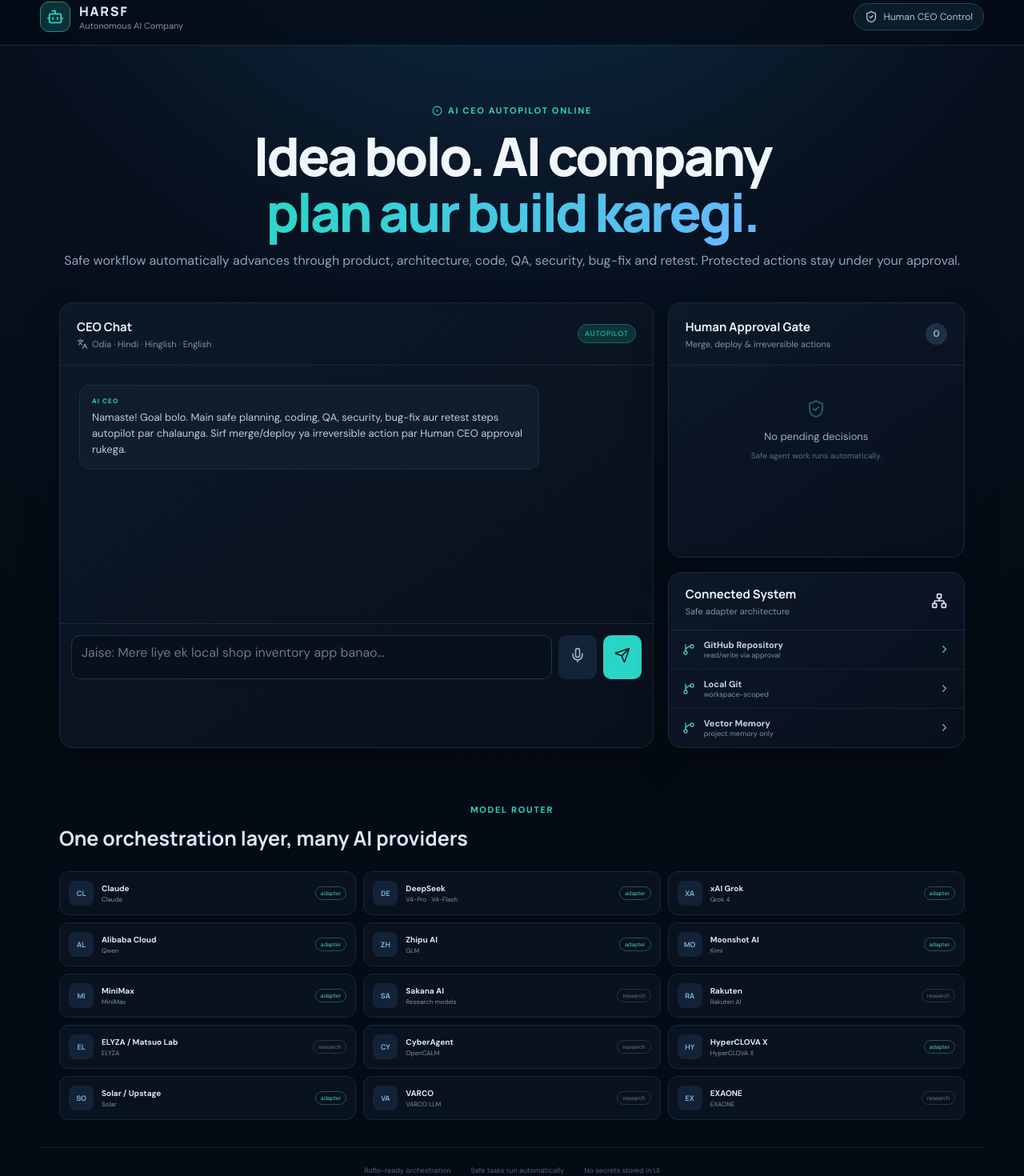
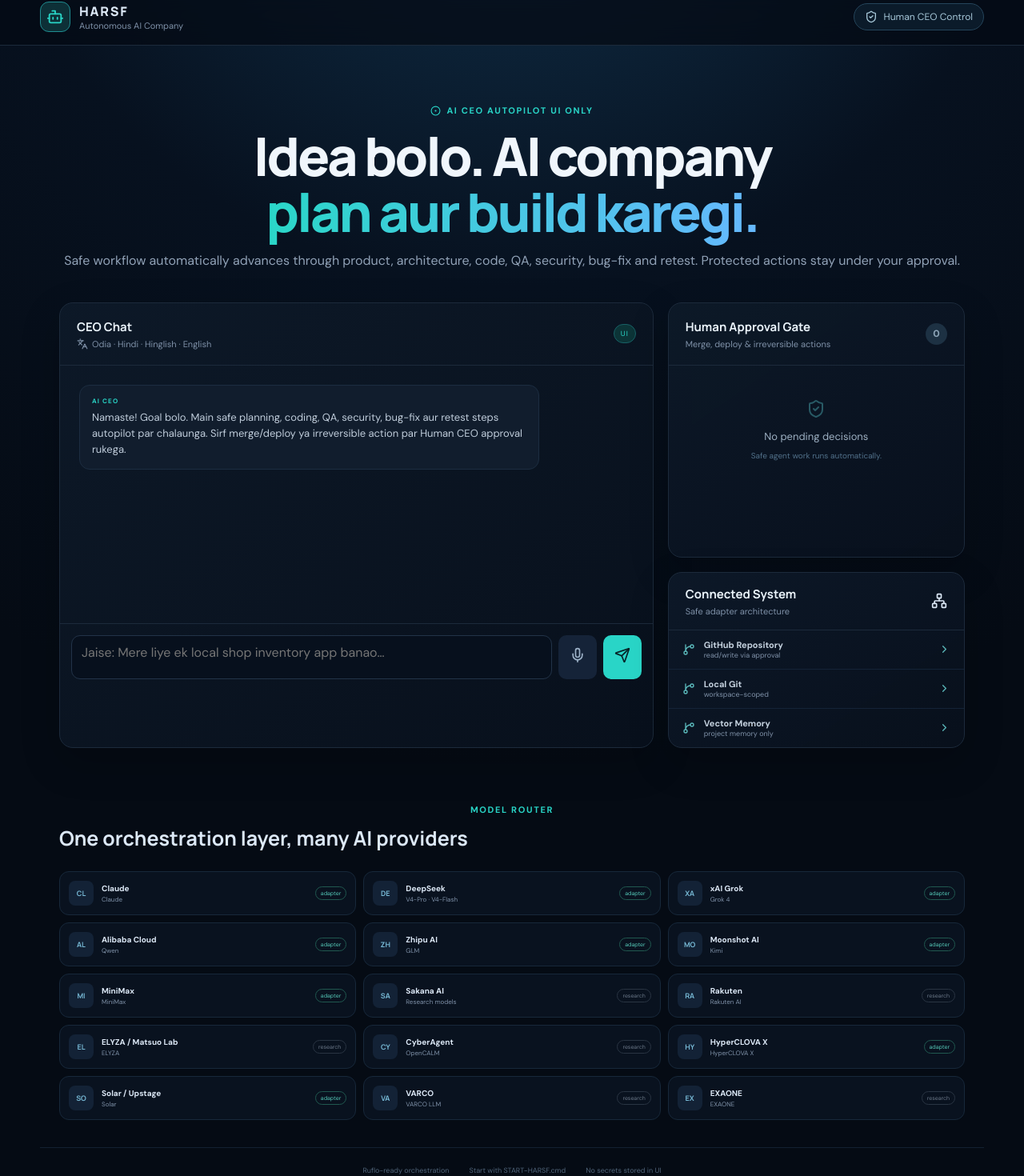
Before and after one commit to shantienterprisesupport-eng/harsf, a React (Vite) app: page / in a window 1280 px wide. Shown: the part 15-1485 px from the top of the page at 80% size. Built offline with nearby package versions, Linux system fonts and the light colour scheme; no server answers.

Commit message:
Connect CEO chat to persistent runtime queue

```diff
--- a/src/App.tsx
+++ b/src/App.tsx
@@ -11,11 +11,27 @@
 export default function App() {
   const [input, setInput] = useState('');
   const [listening, setListening] = useState(false);
+  const [runtimeOnline, setRuntimeOnline] = useState(false);
   const [tasks, setTasks] = useState<WorkflowTask[]>([]);
   const [messages, setMessages] = useState<ChatMessage[]>([
     { id: 'welcome', author: 'ceo', text: 'Namaste! Goal bolo. Main safe planning, coding, QA, security, bug-fix aur retest steps autopilot par chalaunga. Sirf merge/deploy ya irreversible action par Human CEO approval rukega.' },
   ]);
   const pending = useMemo(() => tasks.filter((task) => task.status === 'approval').length, [tasks]);
+
+  useEffect(() => {
+    let active = true;
+    async function checkRuntime() {
+      try {
+        const response = await fetch('/api/health');
+        if (active) setRuntimeOnline(response.ok);
+      } catch {
+        if (active) setRuntimeOnline(false);
+      }
+    }
+    void checkRuntime();
+    const timer = window.setInterval(() => void checkRuntime(), 3000);
+    return () => { active = false; window.clearInterval(timer); };
+  }, []);
 
   useEffect(() => {
     if (!tasks.some((task) => task.status === 'running')) return;
@@ -32,6 +48,12 @@
     setMessages((old) => [...old, { id: crypto.randomUUID(), author: 'human', text: goal }, { id: crypto.randomUUID(), author: 'ceo', text: `Goal samajh gaya. Autopilot ne ${planned.length} tasks banaye. Safe tasks khud chalenge; ${planned.filter(t => t.status === 'approval').length} protected decision Human CEO ke liye reserve hai.` }]);
     setTasks(planned);
     setInput('');
+
+    void fetch('/api/goals', {
+      method: 'POST',
+      headers: { 'content-type': 'application/json' },
+      body: JSON.stringify({ goal }),
+    }).catch(() => setRuntimeOnline(false));
   }
 
   function voice() {
@@ -50,11 +72,11 @@
 
   return <main>
     <header className="topbar"><div className="brand"><span className="brandmark"><Bot size={22}/></span><div><strong>HARSF</strong><small>Autonomous AI Company</small></div></div><div className="human"><ShieldCheck size={16}/> Human CEO Control</div></header>
-    <section className="hero"><div className="eyebrow"><CircleDot size={13}/> AI CEO autopilot online</div><h1>Idea bolo. AI company<br/><span>plan aur build karegi.</span></h1><p>Safe workflow automatically advances through product, architecture, code, QA, security, bug-fix and retest. Protected actions stay under your approval.</p></section>
+    <section className="hero"><div className="eyebrow"><CircleDot size={13}/> AI CEO autopilot {runtimeOnline ? 'online' : 'UI only'}</div><h1>Idea bolo. AI company<br/><span>plan aur build karegi.</span></h1><p>Safe workflow automatically advances through product, architecture, code, QA, security, bug-fix and retest. Protected actions stay under your approval.</p></section>
 
     <div className="layout">
       <section className="chat panel">
-        <div className="panel-title"><div><h2>CEO Chat</h2><p><Languages size={14}/> Odia · Hindi · Hinglish · English</p></div><span className="live">AUTOPILOT</span></div>
+        <div className="panel-title"><div><h2>CEO Chat</h2><p><Languages size={14}/> Odia · Hindi · Hinglish · English</p></div><span className="live">{runtimeOnline ? 'AUTOPILOT' : 'UI'}</span></div>
         <div className="messages">{messages.map((m) => <div key={m.id} className={`message ${m.author}`}><span>{m.author === 'ceo' ? 'AI CEO' : 'YOU'}</span>{m.text}</div>)}</div>
         <div className="composer"><textarea aria-label="App idea" value={input} onChange={(e) => setInput(e.target.value)} onKeyDown={(e) => { if (e.key === 'Enter' && !e.shiftKey) { e.preventDefault(); submit(); } }} placeholder="Jaise: Mere liye ek local shop inventory app banao…"/><button className={`voice ${listening ? 'active' : ''}`} aria-label="Voice input" onClick={voice}>{listening ? <Square size={18}/> : <Mic size={20}/>}</button><button className="send" aria-label="Send" onClick={submit}><Send size={20}/></button></div>
       </section>
@@ -68,6 +90,6 @@
     </div>
 
     <section className="ecosystem"><div><p className="eyebrow">MODEL ROUTER</p><h2>One orchestration layer, many AI providers</h2></div><div className="provider-grid">{providers.map((p) => <div className="provider" key={p.id}><span>{p.name.slice(0, 2).toUpperCase()}</span><div><strong>{p.name}</strong><small>{p.models.join(' · ')}</small></div><i className={p.status === 'adapter-ready' ? 'ready' : ''}>{p.status === 'adapter-ready' ? 'adapter' : 'research'}</i></div>)}</div></section>
-    <footer><span>Ruflo-ready orchestration</span><span>Safe tasks run automatically</span><span>No secrets stored in UI</span></footer>
+    <footer><span>Ruflo-ready orchestration</span><span>{runtimeOnline ? 'Background runtime online' : 'Start with START-HARSF.cmd'}</span><span>No secrets stored in UI</span></footer>
   </main>;
 }
```
